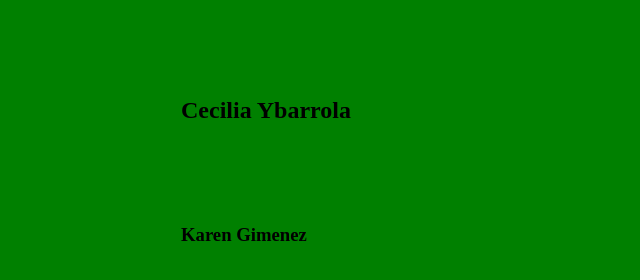
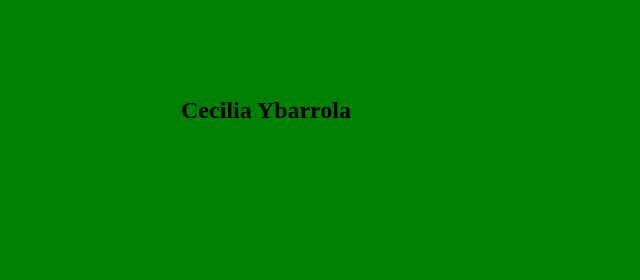
Before and after one commit to FelipeBG1/TP_SO_I4_119, a plain HTML site: page index.html in a window 1280 px wide. Shown: the part 240-520 px from the top of the page, without its empty margins (119-759 px from the left). Drawn offline with Linux system fonts and the light colour scheme.

Commit message:
borrar tag h3 alfa erroneo

```diff
--- a/index.html
+++ b/index.html
@@ -9,6 +9,6 @@
 <body>
     <h1>Control de versiones</h1>
     <h2>Cecilia Ybarrola</h2>
-    <h3>Karen Gimenez</h3>
+
 </body>
 </html>
```
